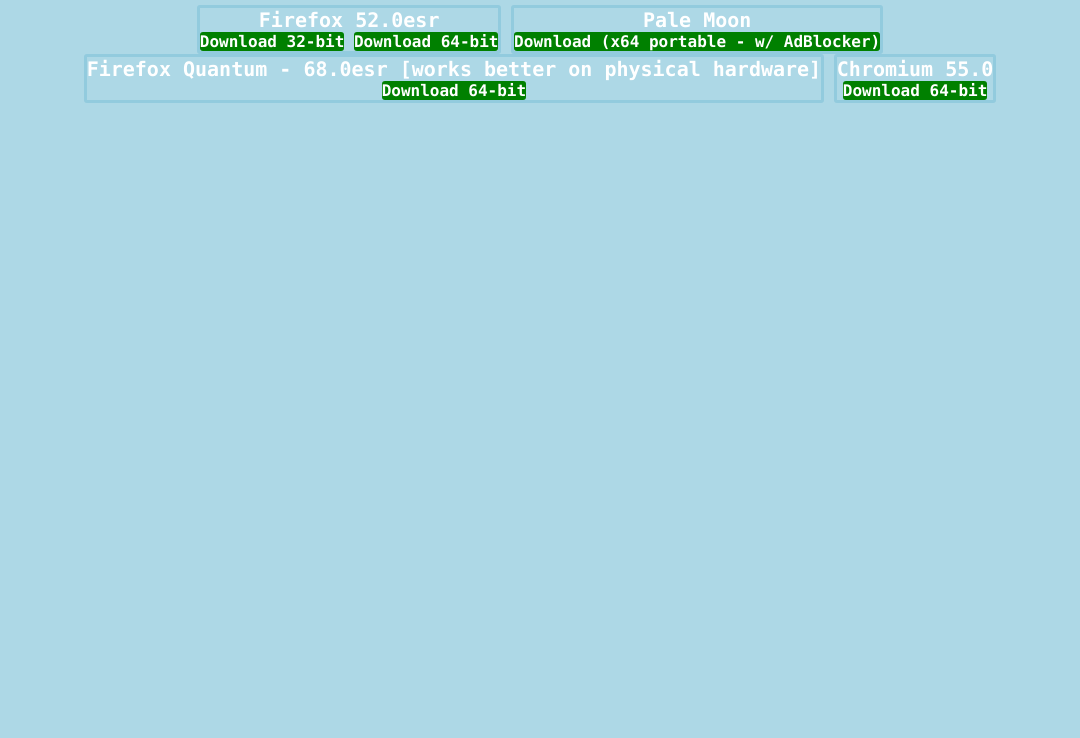
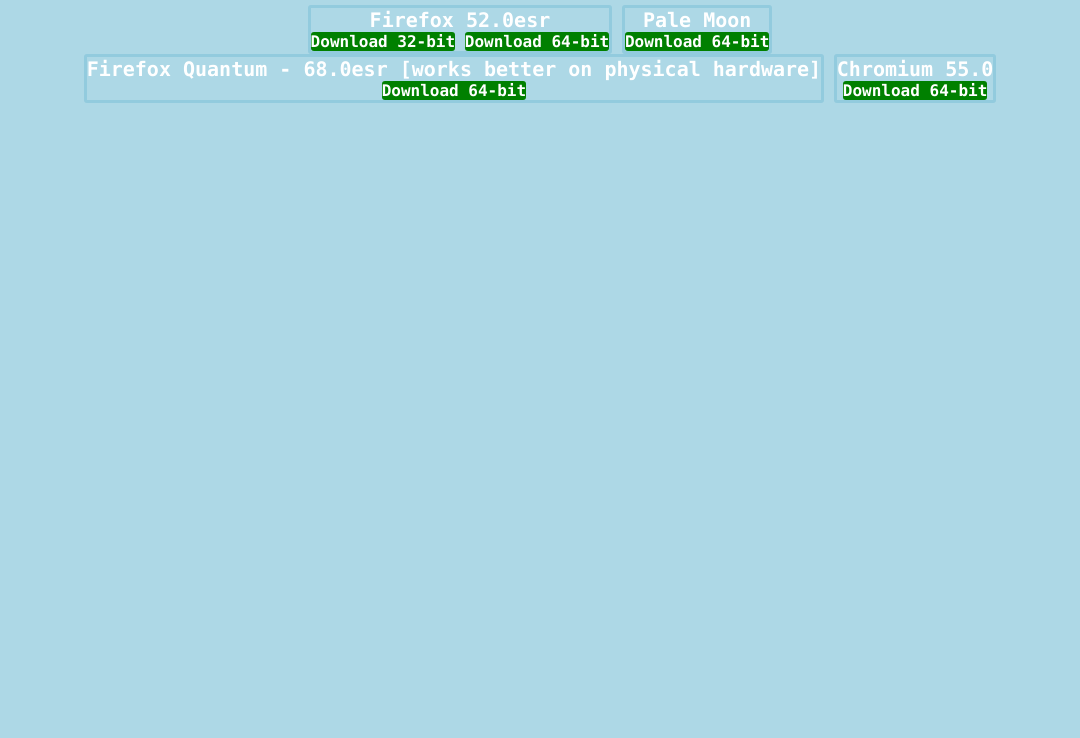
Before and after one commit to bfffggh/PEBrowsers, a plain HTML site: page index.html in a window 1280 px wide. Shown: the part 62-800 px from the top of the page, without its empty margins (100-1180 px from the left). Drawn offline with Linux system fonts and the light colour scheme.

Commit message:
Update index.html

```diff
--- a/index.html
+++ b/index.html
@@ -9,7 +9,7 @@
   </bordered>
   <bordered>
     <large>Pale Moon</large>
-    <a href="pm_x64.7z">Download (x64 portable - w/ AdBlocker)</a>
+    <a href="pm_x64.7z">Download 64-bit</a>
   </bordered>
   <br>
   <bordered>
```
